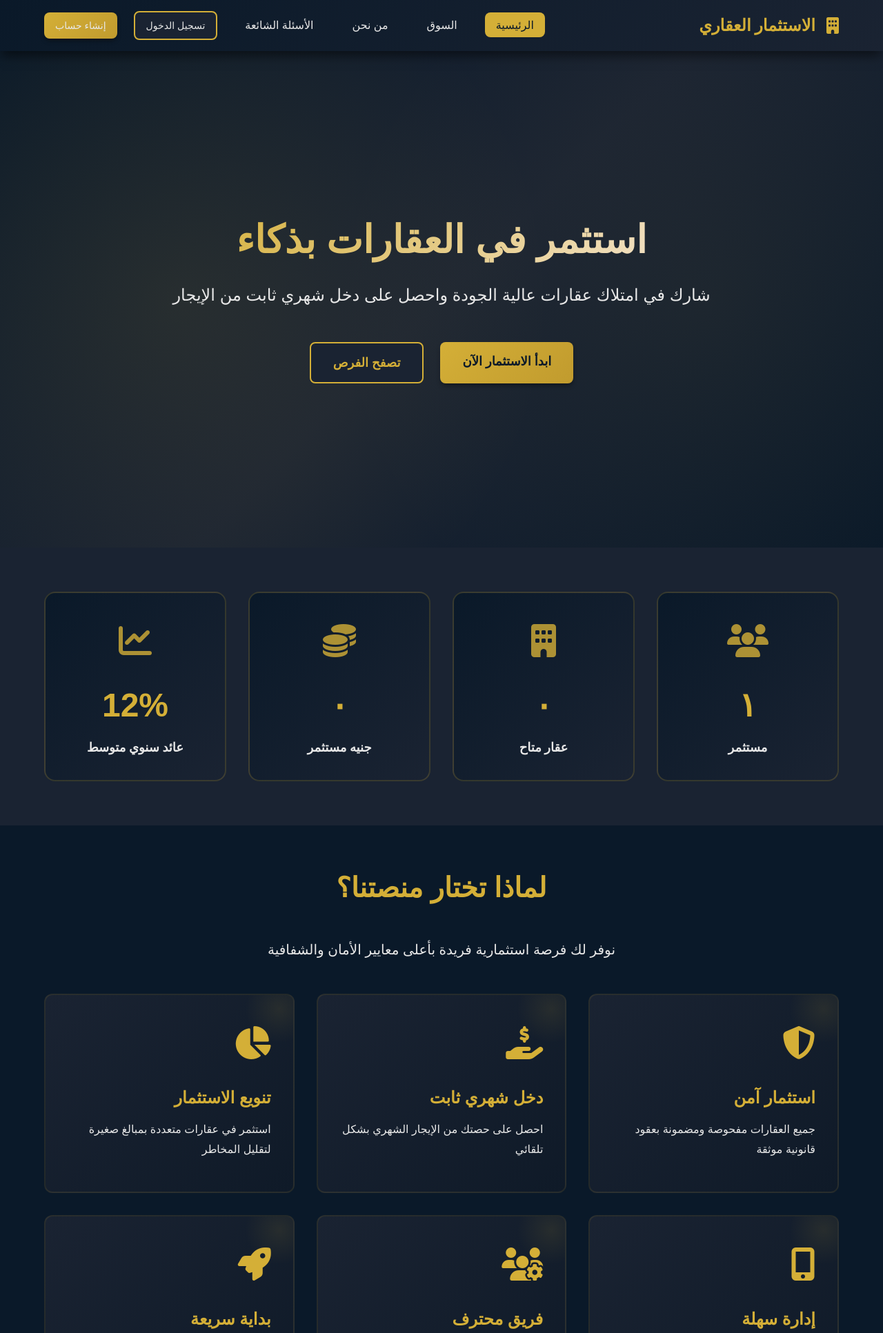
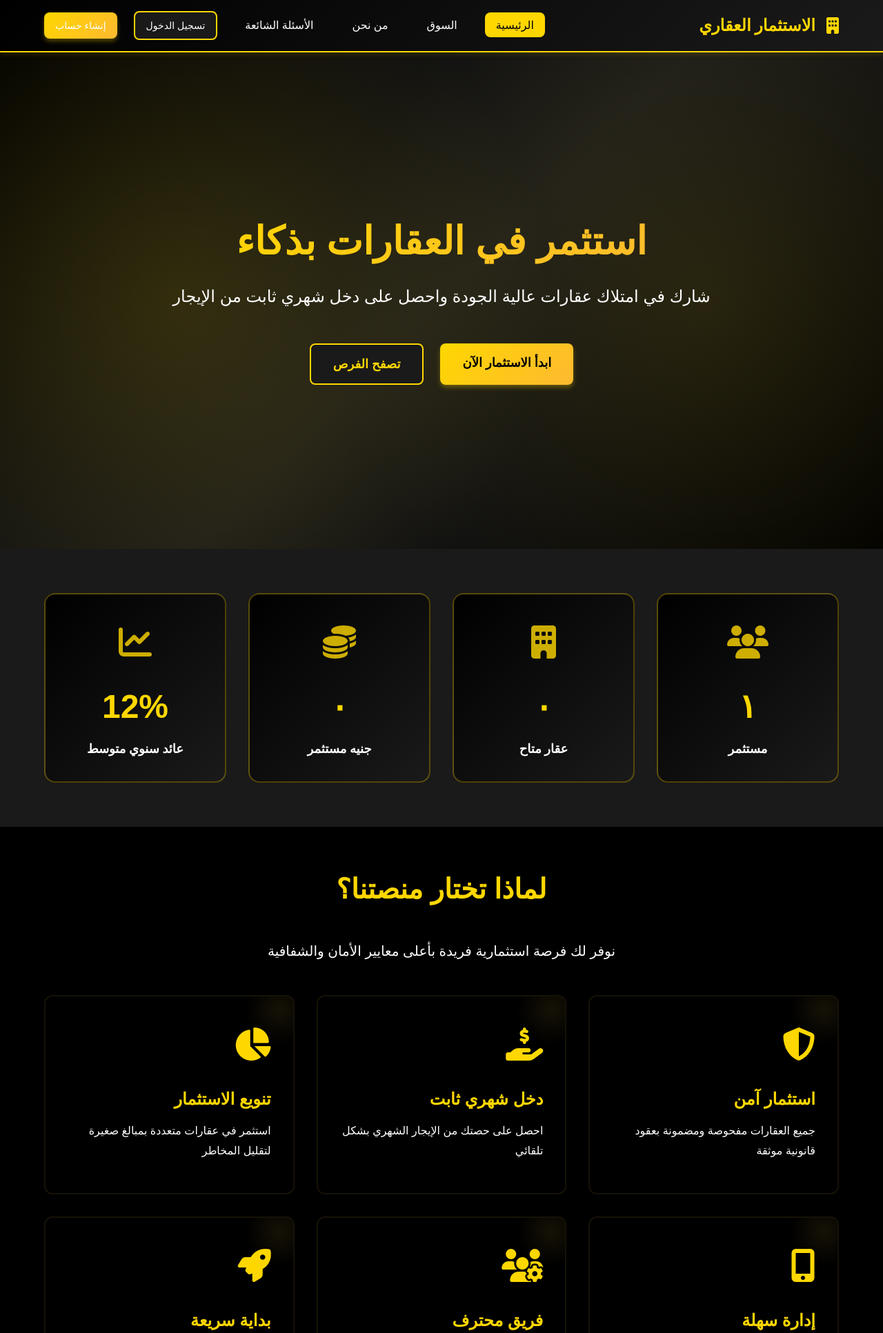
Before and after one commit to ibrahimfakhrey/ipi, a Flask app: page / in a window 1280 px wide. Shown: the top 1933 px of the page at 69% size. Run offline with Flask 3, Linux system fonts and the light colour scheme; data comes from the database, SQL or seed files in the repository; data that the repository does not hold is empty.

Commit message:
Update website color theme to black and gold

```diff
--- a/app/static/css/landing.css
+++ b/app/static/css/landing.css
@@ -12,7 +12,7 @@ Hero Section, Animations, and Features
     display: flex;
     align-items: center;
     justify-content: center;
-    background: linear-gradient(135deg, #0A1929 0%, #1A2332 50%, #0A1929 100%);
+    background: linear-gradient(135deg, #000000 0%, #1A1A1A 50%, #000000 100%);
     overflow: hidden;
     padding: var(--spacing-xxl) 0;
 }
@@ -25,8 +25,8 @@ Hero Section, Animations, and Features
     right: 0;
     bottom: 0;
     background:
-        radial-gradient(circle at 20% 50%, rgba(212, 175, 55, 0.1) 0%, transparent 50%),
-        radial-gradient(circle at 80% 50%, rgba(212, 175, 55, 0.05) 0%, transparent 50%);
+        radial-gradient(circle at 20% 50%, rgba(255, 215, 0, 0.15) 0%, transparent 50%),
+        radial-gradient(circle at 80% 50%, rgba(255, 215, 0, 0.1) 0%, transparent 50%);
     pointer-events: none;
 }
 
@@ -41,7 +41,7 @@ Hero Section, Animations, and Features
 .hero-title {
     font-size: 3.5rem;
     font-weight: 900;
-    background: linear-gradient(135deg, var(--primary-gold) 0%, var(--accent-beige) 100%);
+    background: linear-gradient(135deg, var(--primary-gold) 0%, var(--accent-gold) 100%);
     -webkit-background-clip: text;
     -webkit-text-fill-color: transparent;
     background-clip: text;
@@ -67,7 +67,7 @@ Hero Section, Animations, and Features
 /* ============= Stats Section ============= */
 .stats-section {
     padding: var(--spacing-xxl) 0;
-    background: var(--secondary-navy);
+    background: var(--secondary-black);
 }
 
 .stats-container {
@@ -79,16 +79,16 @@ Hero Section, Animations, and Features
 .stat-card {
     text-align: center;
     padding: var(--spacing-lg);
-    background: linear-gradient(135deg, var(--background-navy) 0%, var(--secondary-navy) 100%);
+    background: linear-gradient(135deg, var(--background-black) 0%, var(--secondary-black) 100%);
     border-radius: var(--radius-xl);
-    border: 2px solid rgba(212, 175, 55, 0.2);
+    border: 2px solid rgba(255, 215, 0, 0.3);
     transition: all var(--transition-normal);
 }
 
 .stat-card:hover {
     border-color: var(--primary-gold);
     transform: translateY(-10px);
-    box-shadow: 0 15px 30px rgba(212, 175, 55, 0.2);
+    box-shadow: 0 15px 30px rgba(255, 215, 0, 0.3);
 }
 
 .stat-number {
--- a/app/static/css/main.css
+++ b/app/static/css/main.css
@@ -7,13 +7,13 @@ Arabic RTL Design with Logo Color Palette
 
 /* ============= CSS Variables (Logo Colors) ============= */
 :root {
-    /* Primary Colors from Logo */
-    --primary-gold: #D4AF37;
-    --accent-beige: #F5E6D3;
-    --background-navy: #0A1929;
-    --secondary-navy: #1A2332;
-    --text-light: #E8E8E8;
-    --text-muted: #A0A0A0;
+    /* Primary Colors - Black & Gold Theme */
+    --primary-gold: #FFD700;
+    --accent-gold: #FDB931;
+    --background-black: #000000;
+    --secondary-black: #1A1A1A;
+    --text-light: #FFFFFF;
+    --text-muted: #999999;
 
     /* Additional Colors */
     --success: #10B981;
@@ -63,7 +63,7 @@ body {
     font-family: 'Cairo', 'Tajawal', 'Amiri', -apple-system, BlinkMacSystemFont, 'Segoe UI', sans-serif;
     direction: rtl;
     text-align: right;
-    background-color: var(--background-navy);
+    background-color: var(--background-black);
     color: var(--text-light);
     line-height: 1.6;
     overflow-x: hidden;
@@ -117,13 +117,14 @@ a:hover {
 
 /* ============= Navigation Bar ============= */
 .navbar {
-    background: linear-gradient(135deg, var(--background-navy) 0%, var(--secondary-navy) 100%);
+    background: linear-gradient(135deg, var(--background-black) 0%, var(--secondary-black) 100%);
     padding: var(--spacing-sm) 0;
-    box-shadow: var(--shadow-lg);
+    box-shadow: 0 4px 6px rgba(255, 215, 0, 0.1);
     position: sticky;
     top: 0;
     z-index: 1000;
     backdrop-filter: blur(10px);
+    border-bottom: 2px solid var(--primary-gold);
 }
 
 .navbar .container {
@@ -183,7 +184,7 @@ a:hover {
 
 .navbar-menu a.active {
     background-color: var(--primary-gold);
-    color: var(--background-navy);
+    color: var(--background-black);
 }
 
 /* ============= Buttons ============= */
@@ -201,26 +202,27 @@ a:hover {
 }
 
 .btn-primary {
-    background: linear-gradient(135deg, var(--primary-gold) 0%, #C19B2E 100%);
-    color: var(--background-navy);
-    box-shadow: var(--shadow-md);
+    background: linear-gradient(135deg, var(--primary-gold) 0%, var(--accent-gold) 100%);
+    color: var(--background-black);
+    box-shadow: 0 4px 6px rgba(255, 215, 0, 0.3);
+    font-weight: 700;
 }
 
 .btn-primary:hover {
     transform: translateY(-2px);
-    box-shadow: var(--shadow-lg);
-    background: linear-gradient(135deg, #E0BE4D 0%, var(--primary-gold) 100%);
+    box-shadow: 0 8px 12px rgba(255, 215, 0, 0.4);
+    background: linear-gradient(135deg, var(--accent-gold) 0%, var(--primary-gold) 100%);
 }
 
 .btn-secondary {
-    background-color: var(--secondary-navy);
+    background-color: var(--secondary-black);
     color: var(--primary-gold);
     border: 2px solid var(--primary-gold);
 }
 
 .btn-secondary:hover {
     background-color: var(--primary-gold);
-    color: var(--background-navy);
+    color: var(--background-black);
 }
 
 .btn-success {
```
Also changed, not shown: other parts of app/static/css/main.css (+17 -17 lines), config.py (+6 -6 lines).
